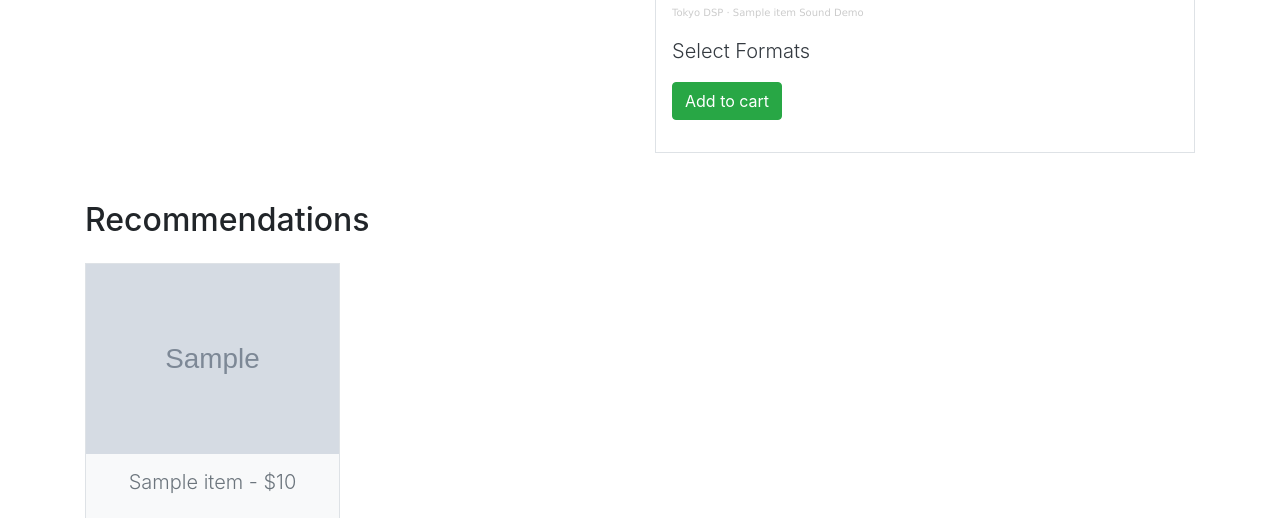
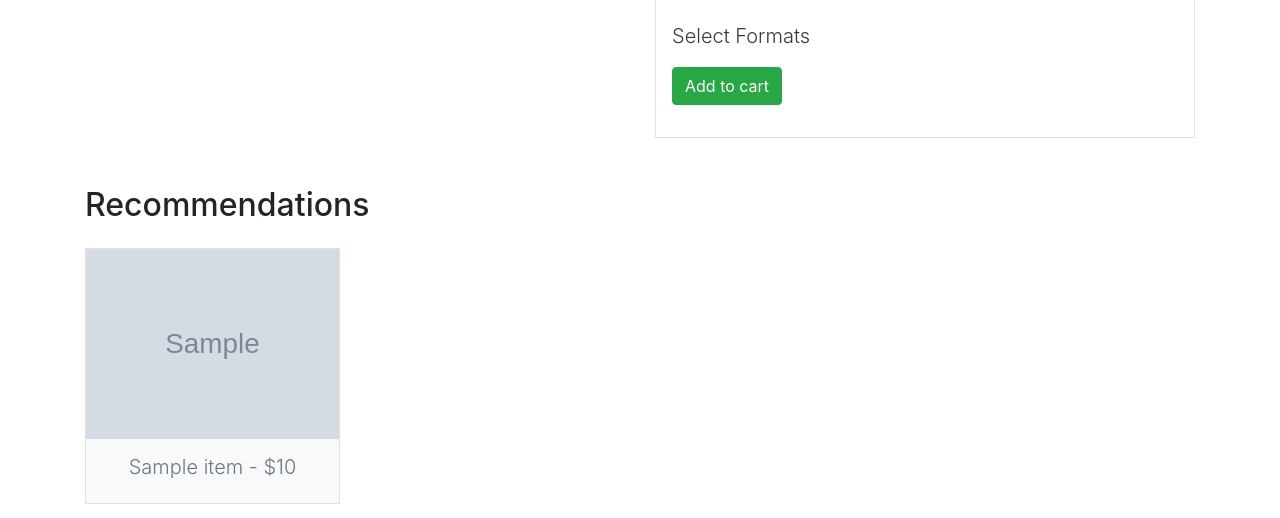
Before and after one commit to Babelien/TokyoDSP, a Django app: page /items/1/ in a window 1280 px wide. Shown: the part 714-1232 px from the top of the page. Run offline with Django 4.2, Linux system fonts and the light colour scheme; tables that the repository leaves empty hold one stand-in row (values such as "Sample post"); grey boxes marked "Sample" are stand-in pictures; parts of the project's set-up code (start-up, migrations or seed data) failed here and were passed over; some libraries are stand-ins or nearby versions.

Commit message:
update soundcloud iframe

```diff
--- a/base/models/item.py
+++ b/base/models/item.py
@@ -41,7 +41,7 @@
     name = models.CharField(default='', max_length=50)
     price = models.PositiveIntegerField(default=0)
     description = models.TextField(default='', blank=True)
-    soundcloud_url = models.URLField(blank=True)
+    soundcloud_src = models.TextField(default='', blank=True)
     sold_count = models.PositiveIntegerField(default=0)
     is_published = models.BooleanField(default=False)
     created_at = models.DateTimeField(auto_now_add=True)
--- a/templates/pages/item.html
+++ b/templates/pages/item.html
@@ -22,15 +22,8 @@
         <p class="lead">{{object.description | linebreaks}}</p>
 
         <iframe width="100%" height="450" scrolling="no" frameborder="no" allow="autoplay"
-        src="https://w.soundcloud.com/player/?url=https%3A//api.soundcloud.com/playlists/1971026340&color=%23ff5500&auto_play=false&hide_related=false&show_comments=true&show_user=true&show_reposts=false&show_teaser=true">
+        src="{{object.soundcloud_src}}">
         </iframe>
-        <div style="font-size: 10px; color: #cccccc;line-break: anywhere;word-break: normal;overflow: hidden;white-space: nowrap;text-overflow: ellipsis; font-family: Interstate,Lucida Grande,Lucida Sans Unicode,Lucida Sans,Garuda,Verdana,Tahoma,sans-serif;font-weight: 100;">
-          <a href="https://soundcloud.com/tokyo-dsp" title="Tokyo DSP" target="_blank"
-          style="color: #cccccc; text-decoration: none;">{{TITLE}}</a> ·
-          <a href="{{object.soundcloud_url}}" title="{{object.name}} Sound Demo" target="_blank"
-          style="color: #cccccc; text-decoration: none;">{{object.name}} Sound Demo
-          </a>
-        </div>
 
 
         {% if purchased_formats %}
```
Also changed, not shown: base/migrations/0003_remove_item_soundcloud_url_item_soundcloud_src.py (added).
